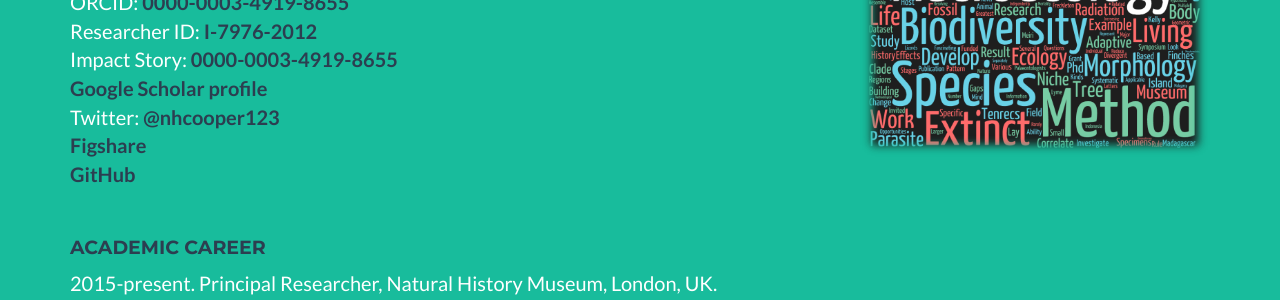
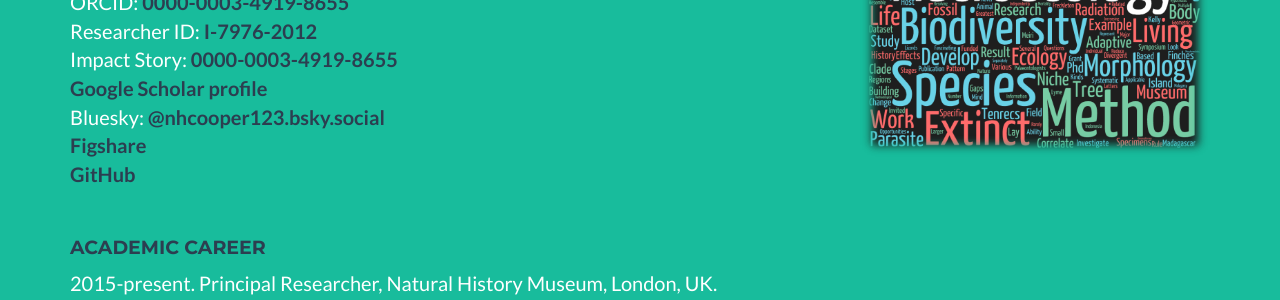
Before and after one commit to nhcooper123/nhcooper123.github.io, a Jekyll site: the page cv.html, which Jekyll copies as it is, in a window 1280 px wide and 900 px high. Shown: the part 445-745 px from the top of the window. Built offline with Jekyll 4.4.1, drawn with Linux system fonts in a browser that asks for light colours.

Commit message:
Remove twitter

```diff
--- a/cv.html
+++ b/cv.html
@@ -130,7 +130,7 @@ ORCID: <a href="http://orcid.org/0000-0003-4919-8655"><strong><font color="2c3e5
 Researcher ID: <a href="http://www.researcherid.com/rid/I-7976-2012"><strong><font color="2c3e50">I-7976-2012</font></strong></a><br>
 Impact Story: <a href="https://impactstory.org/u/0000-0003-4919-8655"><strong><font color="2c3e50">0000-0003-4919-8655</font></strong></a><br>
 <a href="https://scholar.google.co.uk/citations?user=gvR3C30AAAAJ&hl=en"><strong><font color="2c3e50">Google Scholar profile</font></strong></a><br>
-Twitter: <a href="https://twitter.com/nhcooper123"><strong><font color="2c3e50">@nhcooper123</font></strong></a><br>
+Bluesky: <a href="https://bsky.app/profile/nhcooper123.bsky.social"><strong><font color="2c3e50">@nhcooper123.bsky.social</font></strong></a><br>
 <a href="http://figshare.com/authors/Natalie_Cooper/277070"><strong><font color="2c3e50">Figshare</font></strong></a><br>
 <a href="https://github.com/nhcooper123/"><strong><font color="2c3e50">GitHub</font></strong></a><br>
 <p>
@@ -196,10 +196,6 @@ Twitter: <a href="https://twitter.com/nhcooper123"><strong><font color="2c3e50">
                         <ul class="list-inline">
 
                             <li>
-                                <a href="http://twitter.com/nhcooper123" class="btn-social btn-outline"><i class="fa fa-fw fa-twitter"></i></a>
-                            </li>
-
-                            <li>
                                 <a href="http://github.com/nhcooper123" class="btn-social btn-outline"><i class="fa fa-fw fa-github"></i></a>
                             </li>
 
```
